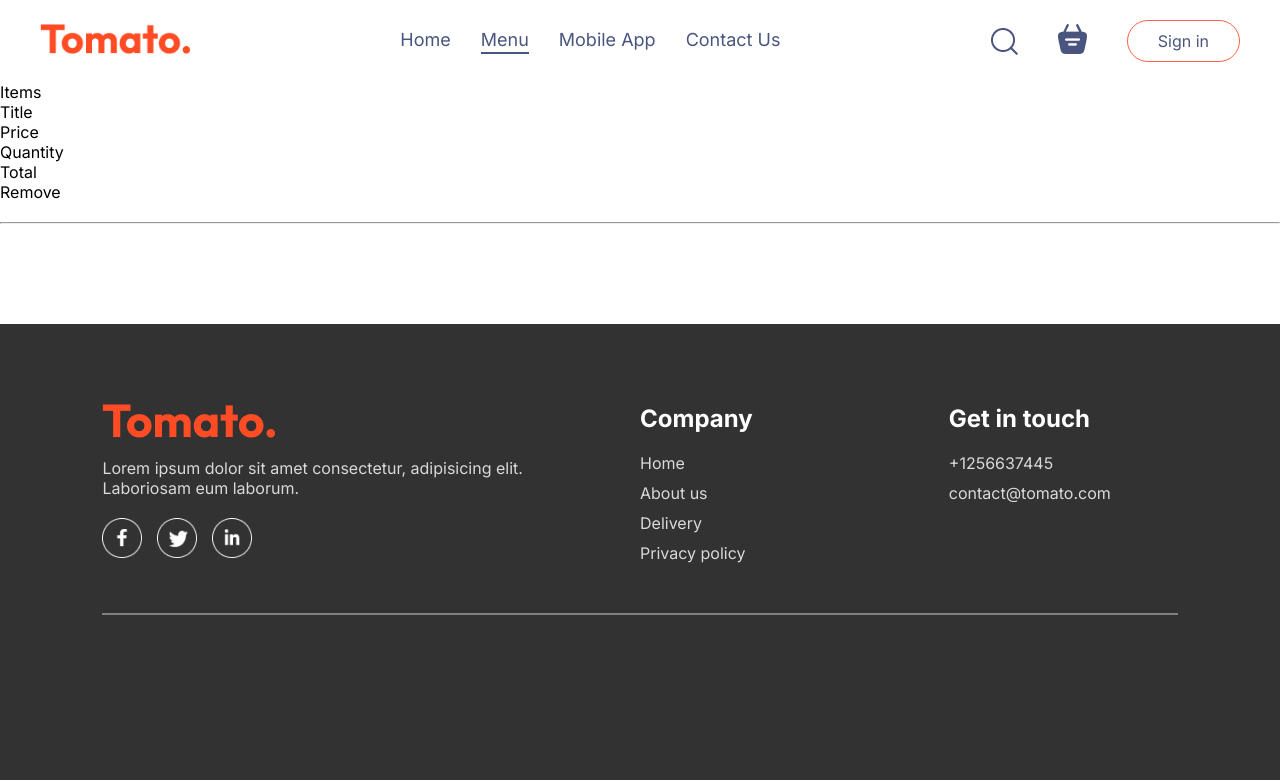
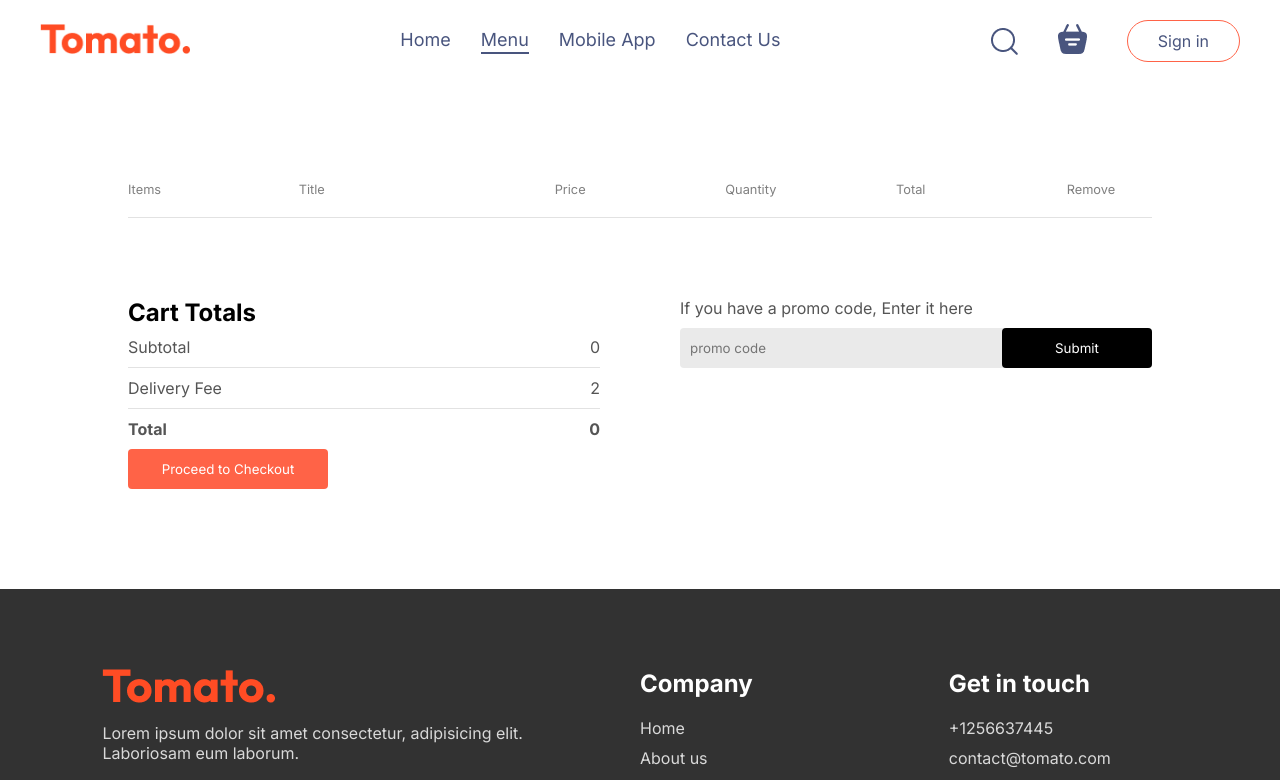
Before and after one commit to shadirahdari/FoodDelivery, a React (Vite) app: page /Cart in a window 1280 px wide. Shown: the top 780 px of the page. Built offline with nearby package versions, Linux system fonts and the light colour scheme; a web font is replaced by a local one.

Commit message:
implement Cart page layout

```diff
--- a/src/Components/Pages/Cart/Cart.css
+++ b/src/Components/Pages/Cart/Cart.css
@@ -0,0 +1,123 @@
+.cart{
+    margin-top: 100px;
+    padding-left: 8rem;
+    padding-right: 8rem;
+
+}
+
+.cart-items-title{
+    display: grid;
+    grid-template-columns: 1fr 1.5fr 1fr 1fr 1fr 0.5fr;
+    align-items: center;
+    color: gray;
+    font-size: max(1vw,12px);
+
+}
+.cart-items-item{
+    margin: 10px 0px;
+    color: black;
+}
+.cart-items-item img{
+    width: 50px;
+}
+.cart hr {
+    height: 1px;
+    background-color: #e2e2e2;
+    border:none;
+
+}
+.cart-items-item .cross{
+    cursor: pointer;
+}
+.cart-bottom {
+    margin-top: 80px;
+    display: flex;
+    justify-content: flex-start;
+    gap: 5rem;
+    flex-wrap: wrap;
+  }
+
+.cart-total{
+    flex: 1;
+    display: flex;
+    flex-direction: column;
+    gap: 10px;
+
+
+}
+.cart-total-detials{
+    display: flex;
+    justify-content: space-between;
+    color: #555;
+}
+.cart-total hr {
+    margin: 10px 0px;
+
+}
+.cart-total button{
+    border: none;
+    color: white;
+    background-color: tomato;
+    width: max(15vw, 200px);
+    padding: 12px 0px;
+    border-radius: 4px;
+    cursor: pointer;
+}
+.cart-promocode{
+    flex: 1;
+    /* margin-left: 50px; */
+
+}
+.cart-promocode p{
+    color: #555;
+}
+.cart-promocode-input{
+    margin-top: 10px;
+    display: flex;
+    justify-content: space-between;
+    align-items: center;
+    background-color: #eaeaea;
+    border-radius: 4px;
+}
+.cart-promocode-input input{
+    background: transparent;
+    border: none;
+    outline: none;
+    padding-left: 10px;
+}
+.cart-promocode-input button{
+    width: max(10vw,150px);
+    padding: 12px 5px;
+    background-color: black;
+    border: none;
+    color: white;
+    border-radius: 4px;
+}
+@media (max-width: 750px) {
+    .cart {
+      padding-left: 1rem;
+      padding-right: 1rem;
+    }
+
+    .cart-bottom {
+      flex-direction: column-reverse;
+      gap: 2rem;
+    }
+
+    .cart-total,
+    .cart-promocode {
+      width: 100%;
+      margin-left: 0;
+    }
+
+    .cart-promocode-input {
+      flex-direction: column;
+      align-items: stretch;
+      gap: 0.5rem;
+    }
+
+    .cart-promocode-input input,
+    .cart-promocode-input button {
+      width: 100%;
+    }
+  }
--- a/src/Components/Pages/Cart/Cart.jsx
+++ b/src/Components/Pages/Cart/Cart.jsx
@@ -20,18 +20,54 @@
         {food_list.map((item, index) => {
           if (cartItems[item._id] > 0) {
             return (
-              <div className='cart-items-title cart-items-item'>
-                <img src={item.image} alt="" />
-                <p>{item.name}</p>
-                <p>{item.price}</p>
-                <p>{cartItems[item._id]}</p>
-                <p>{item.price *cartItems[item._id]}</p>
-                <p>X</p>
+              <div>
+                <div className='cart-items-title cart-items-item'>
+                  <img src={item.image} alt="" />
+                  <p>{item.name}</p>
+                  <p>${item.price}</p>
+                  <p>{cartItems[item._id]}</p>
+                  <p>${item.price * cartItems[item._id]}</p>
+                  <p onClick={()=>removeFromCart(item._id)}className='cross'>X</p>
+                </div>
+                <hr />
               </div>
+
+
             )
           }
         })}
       </div>
+      <div className="cart-bottom">
+        <div className="cart-total">
+          <h2>Cart Totals</h2>
+          <div> <div className="cart-total-detials">
+            <p>Subtotal</p>
+            <p>{0}</p>
+          </div>
+          <hr />
+          <div className="cart-total-detials">
+            <p>Delivery Fee</p>
+            <p>{2}</p>
+          </div>
+          <hr />
+          <div className="cart-total-detials">
+           <b>Total</b>
+           <b>{0}</b>
+        </div>
+
+      </div>
+      <button>Proceed to Checkout</button>
+    </div>
+    <div className="cart-promocode">
+      <div>
+        <p>If you have a promo code, Enter it here</p>
+        <div className='cart-promocode-input'>
+          <input type="text" placeholder='promo code' />
+          <button>Submit </button>
+        </div>
+      </div>
+    </div>
+    </div>
     </div>
   )
 }
```
